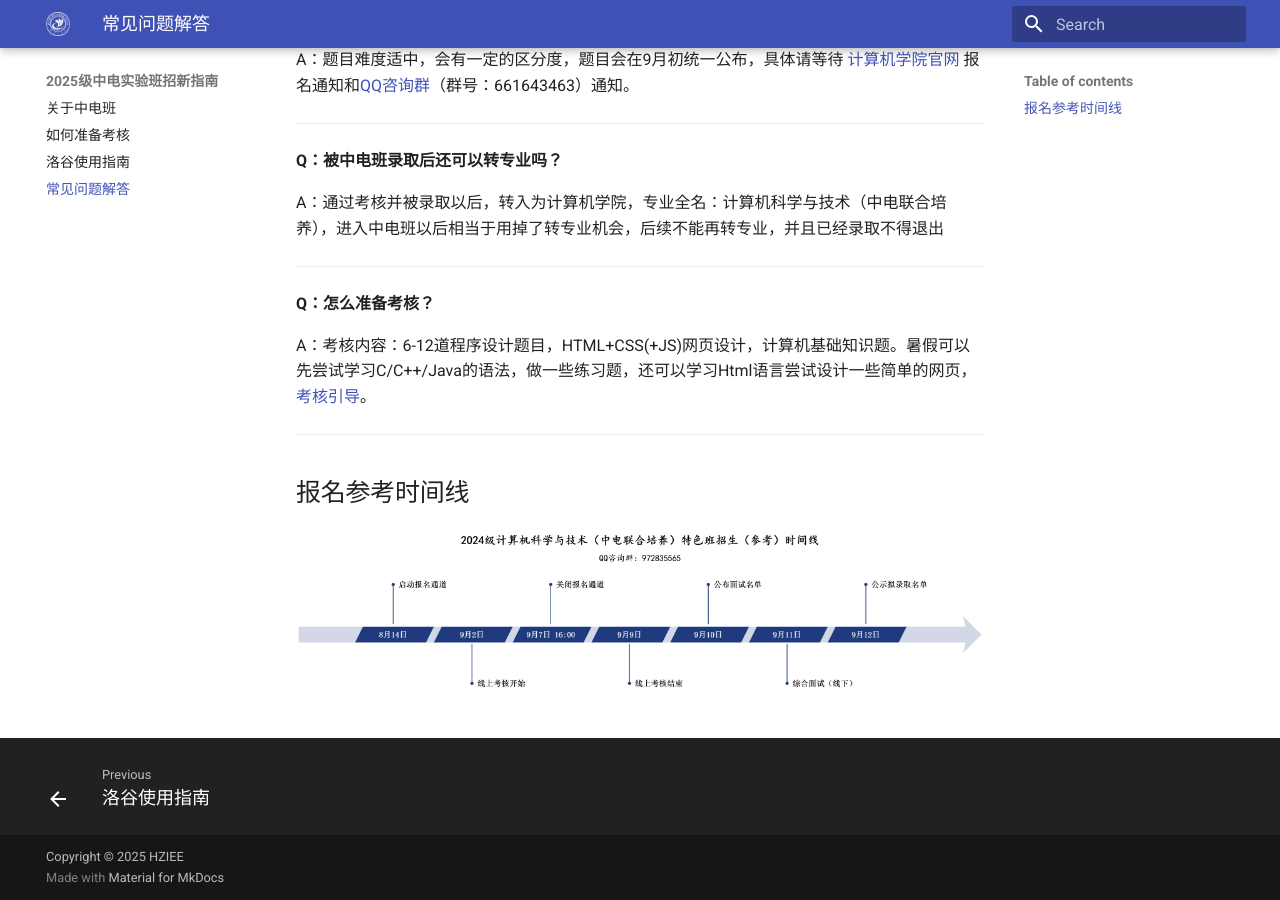
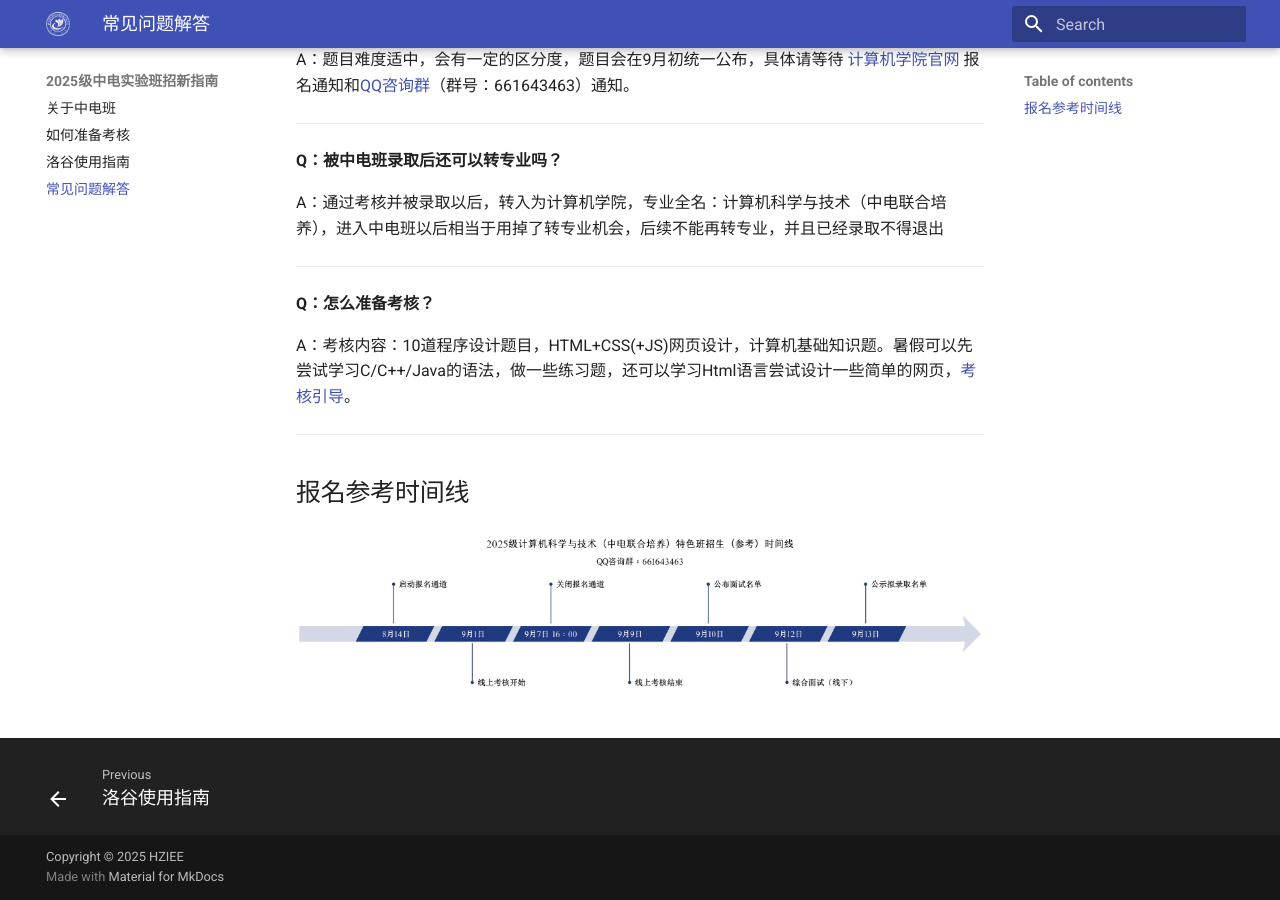
Before and after one commit to tracyyyinaa/25new, an MkDocs documentation site: the page built from docs/question.md, in a window 1280 px wide and 900 px high, scrolled down 694 px. Built offline with MkDocs 1.6.1 and Material for MkDocs 9.7.7, drawn with Linux system fonts in a browser that asks for light colours.

Commit message:
first commit

```diff
--- a/docs/question.md
+++ b/docs/question.md
@@ -38,7 +38,7 @@ A：通过考核并被录取以后，转入为计算机学院，专业全名：
 
 **Q：怎么准备考核？**
 
-A：考核内容：6-12道程序设计题目，HTML+CSS(+JS)网页设计，计算机基础知识题。暑假可以先尝试学习C/C++/Java的语法，做一些练习题，还可以学习Html语言尝试设计一些简单的网页，[考核引导](/prepare)。
+A：考核内容：10道程序设计题目，HTML+CSS(+JS)网页设计，计算机基础知识题。暑假可以先尝试学习C/C++/Java的语法，做一些练习题，还可以学习Html语言尝试设计一些简单的网页，[考核引导](/prepare)。
 
 ------
 
```
Also changed, not shown: docs/assets/参考时间线.png, site/assets/参考时间线.png, site/question/index.html, site/search/search_index.json, 1 other file.
